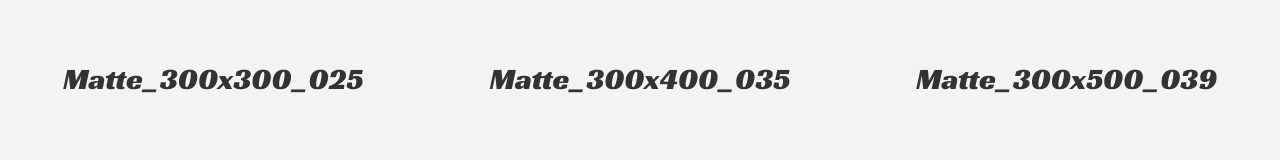
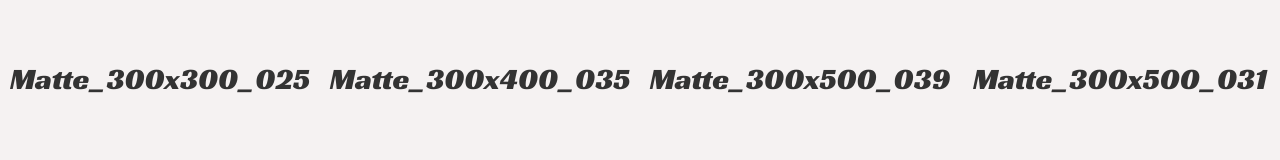
Before and after one commit to Tecnologia-Comercial-Agea/prueba-formatos, a plain HTML site: page index.html in a window 1280 px wide. Drawn offline with Linux system fonts and the light colour scheme.

Commit message:
Add files via upload

```diff
--- a/index.html
+++ b/index.html
@@ -71,6 +71,11 @@
         <div id="caja1" class="ad-slot" data-adtype="caja"></div>
       </div>
 
+      <div class="ca" style="margin-top: 15px">
+        <div><h1>Matte_300x500_031</h1></div>
+        <div id="caja2" class="ad-slot" data-adtype="cajagrande"></div>
+      </div>
+
   </div>
 
   <!--Config-->
```
